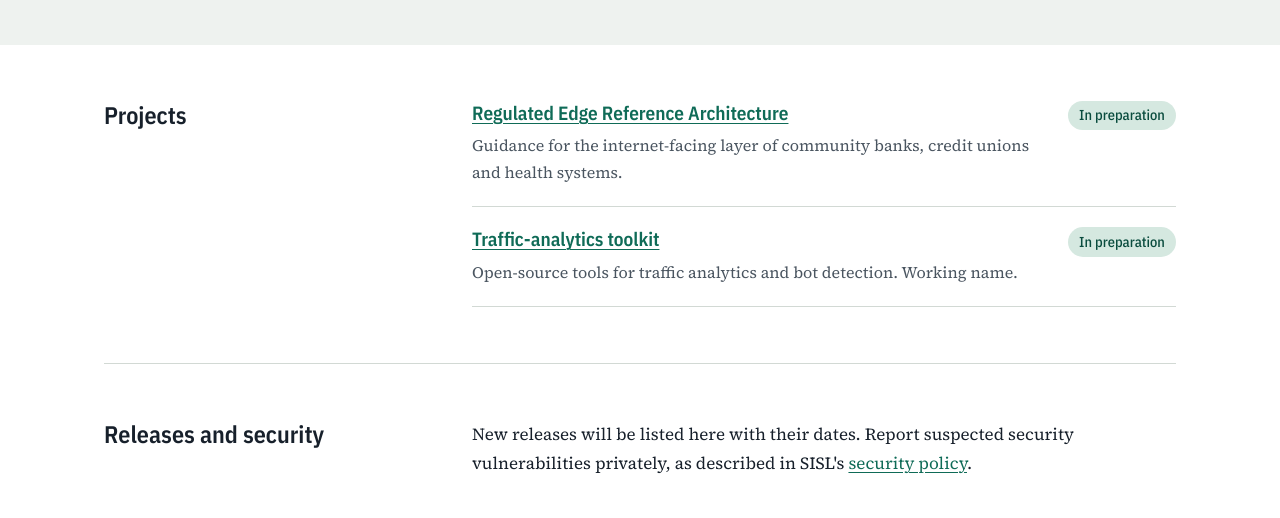
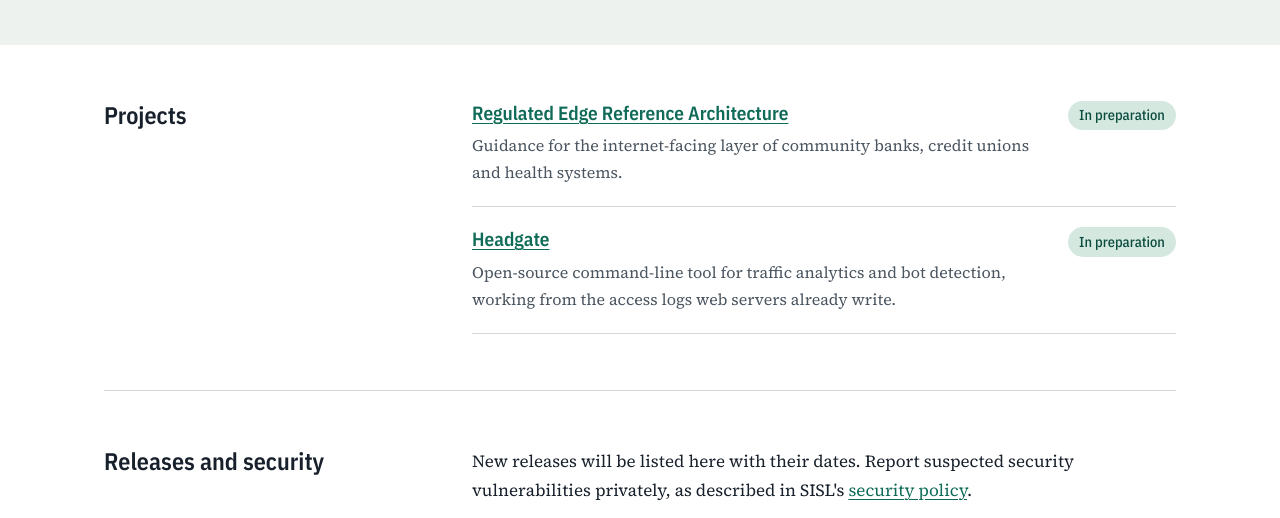
Before and after one commit to sovereigninfralab/website, a plain HTML site: page site/research/index.html in a window 1280 px wide. Shown: the part 282-800 px from the top of the page. Drawn offline with Linux system fonts and the light colour scheme.

Commit message:
Name Headgate on the Research page
The open-source toolkit now has its permanent name and repository
(sovereigninfralab/headgate). Status stays "In preparation" until v0.1.0
is released.

Co-Authored-By: Claude Opus 5.5 <noreply@anthropic.com>
Claude-Session: https://claude.ai/code/session_01Re4JLbQ83jEahskTwcECEQ
Signed-off-by: Claude <noreply@anthropic.com>

```diff
--- a/site/research/index.html
+++ b/site/research/index.html
@@ -54,8 +54,8 @@
       </li>
       <li>
         <div>
-          <h3><a href="https://github.com/sovereigninfralab/traffic-analytics-toolkit">Traffic-analytics toolkit</a></h3>
-          <p>Open-source tools for traffic analytics and bot detection. Working name.</p>
+          <h3><a href="https://github.com/sovereigninfralab/headgate">Headgate</a></h3>
+          <p>Open-source command-line tool for traffic analytics and bot detection, working from the access logs web servers already write.</p>
         </div>
         <span class="status">In preparation</span>
       </li>
```
Also changed, not shown: src/pages/04-research.html (+2 -2 lines), 1 other file.
